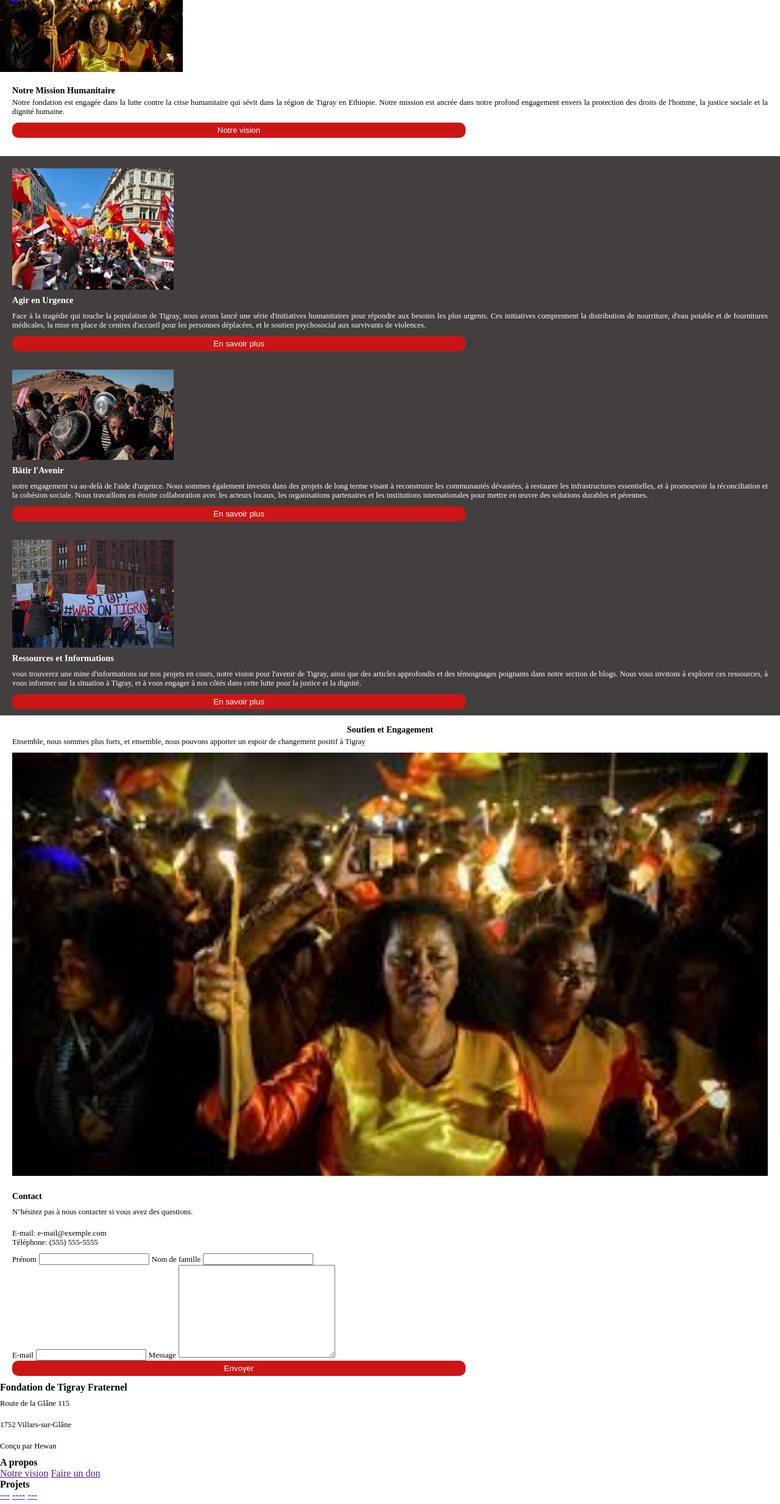
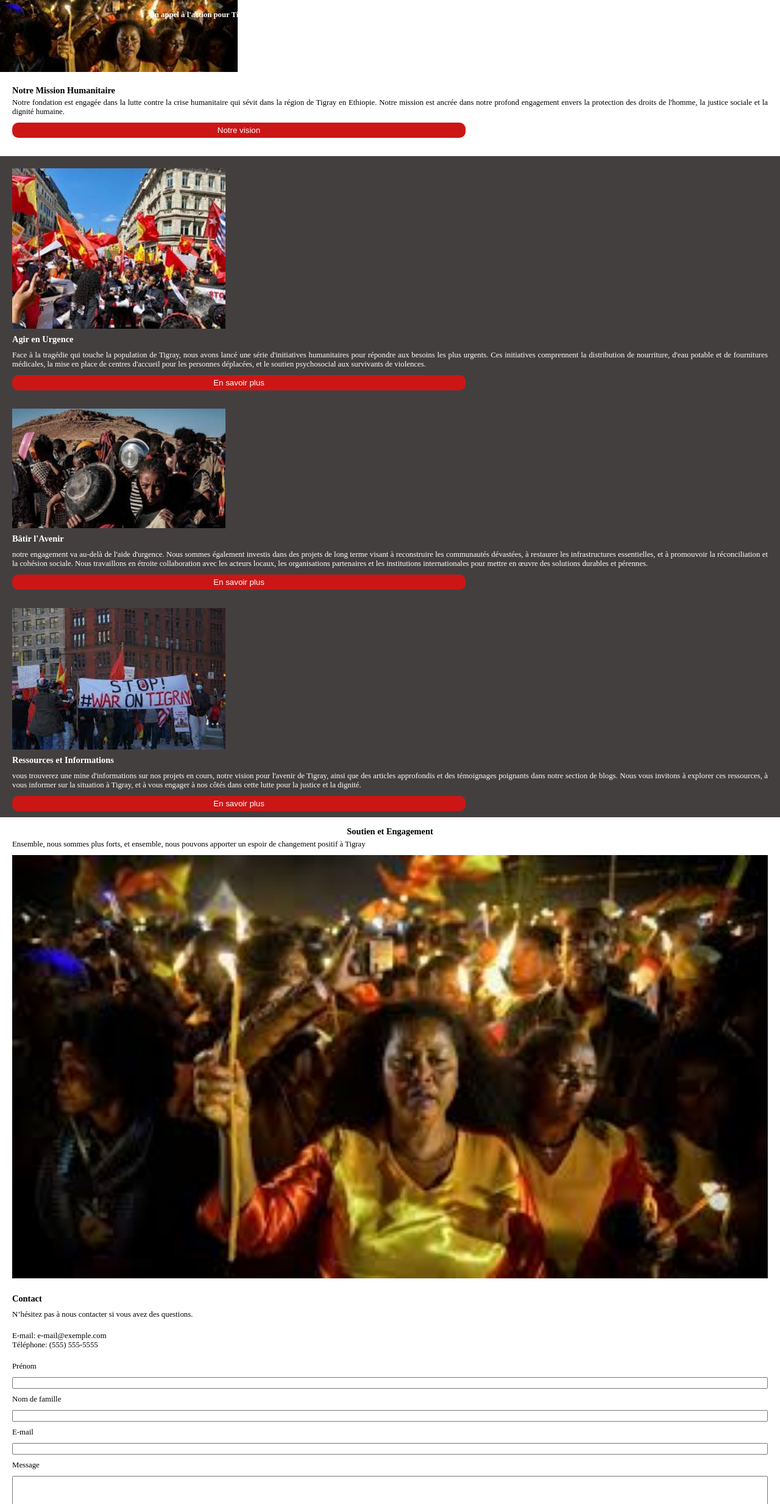
Before and after one commit to GebremedhinH/Tigray-Fraternel.github.io, a plain HTML site: page index.html in a window 1280 px wide. Shown: the part 105-2571 px from the top of the page at 61% size. Drawn offline with Linux system fonts and the light colour scheme.

Commit message:
tour 3: retraivailler sur la mise en page pour le mobile first

```diff
--- a/index.html
+++ b/index.html
@@ -106,14 +106,14 @@
             <label for="message">Message</label>
             <textarea name="" id="" cols="30" rows="10"></textarea>
 
-            <button type="submit">Envoyer</button>
+            <button class="btn" type="submit">Envoyer</button>
 
         </form>
 
     </div>
 </body>
 <footer>
-    <div>
+    <div class="footer2">
         <div>
             <h4>Fondation de Tigray Fraternel</h4>
             <div>
@@ -122,6 +122,7 @@
             </div>
             <p>Conçu par Hewan</p>
         </div>
+        <div class="footer3">
             <div>
                 <h4>A propos</h4>
                 <div>
@@ -138,6 +139,7 @@
                 </div>
             </div>
         </div>
+    </div>
 </footer>
 
 </html>
--- a/style.css
+++ b/style.css
@@ -18,7 +18,7 @@
 .menuBurger img {
     height: 25px;
     position: relative;
-    left: 270px;
+    left: 350px;
     top: -45px;
     z-index: 2;
 }
@@ -33,7 +33,7 @@
     padding: 28px 0;
     position: absolute;
     top: 0;
-    width: 300px;
+    width: 390px;
     height: auto;
     visibility: hidden;
     transition: ease-in 2s;
@@ -59,15 +59,15 @@
     height: 160px;
     position: relative;
     top: -40px;
-    width: 300px;
+    width: 390px;
 }
 
 .banner h1 {
     color: white;
     position: relative;
     top: -140px;
-    font-size: 0.7rem;
-    margin: 0 40px;
+    font-size: 0.8rem;
+    margin: 0 20px 0 10px;
     text-align: center;
     line-height: 0.8rem;
 }
@@ -81,8 +81,7 @@
 .aide {
     display: flex;
     flex-direction: column;
-    margin: 20px 20px 0 20px;
-
+    margin: 20px 20px 0 20px
 }
 
 .presentation h2 {
@@ -133,7 +132,7 @@ h3 {
 }
 
 .imgDimension {
-    width: 265px;
+    width: 350px;
 }
 
 .imgDimension img {
@@ -158,9 +157,42 @@ h3 {
 }
 
 
+/*---- formulaire---*/
+form {
+    display: flex;
+    flex-direction: column;
+}
+
+form .formFirstParty {
+    display: flex;
+    flex-direction: column;
+}
+
+form input:hover,
+textarea:hover {
+    border: 1px solid red;
+}
+
+form .btn {
+    margin-top: 10px;
+}
+
+/*---- footer---*/
+footer {
+    background-color: rgb(213, 213, 213);
+}
+
+.footer2 {
+    display: flex;
+    flex-direction: column;
+    margin: 20px 20px;
+}
+
+.footer3 {
+    display: flex;
+}
+
 /*---- banner navigation---*/
 /*---- banner navigation---*/
 /*---- banner navigation---*/
 /*---- banner navigation---*/
-/*---- banner navigation---*/
-/*---- banner navigation---*/
```
Lines whose indentation alone changed are shown as unchanged.
